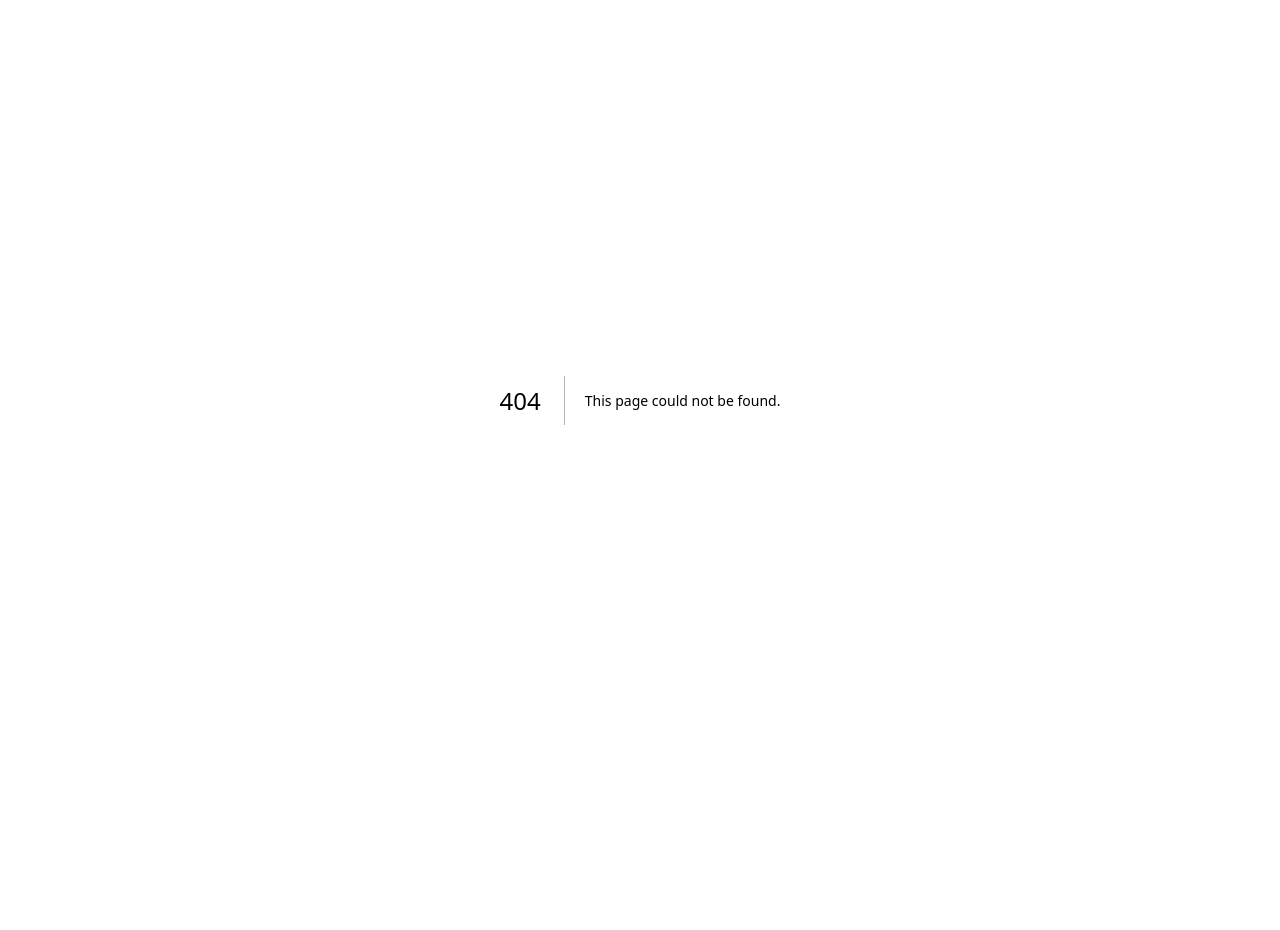
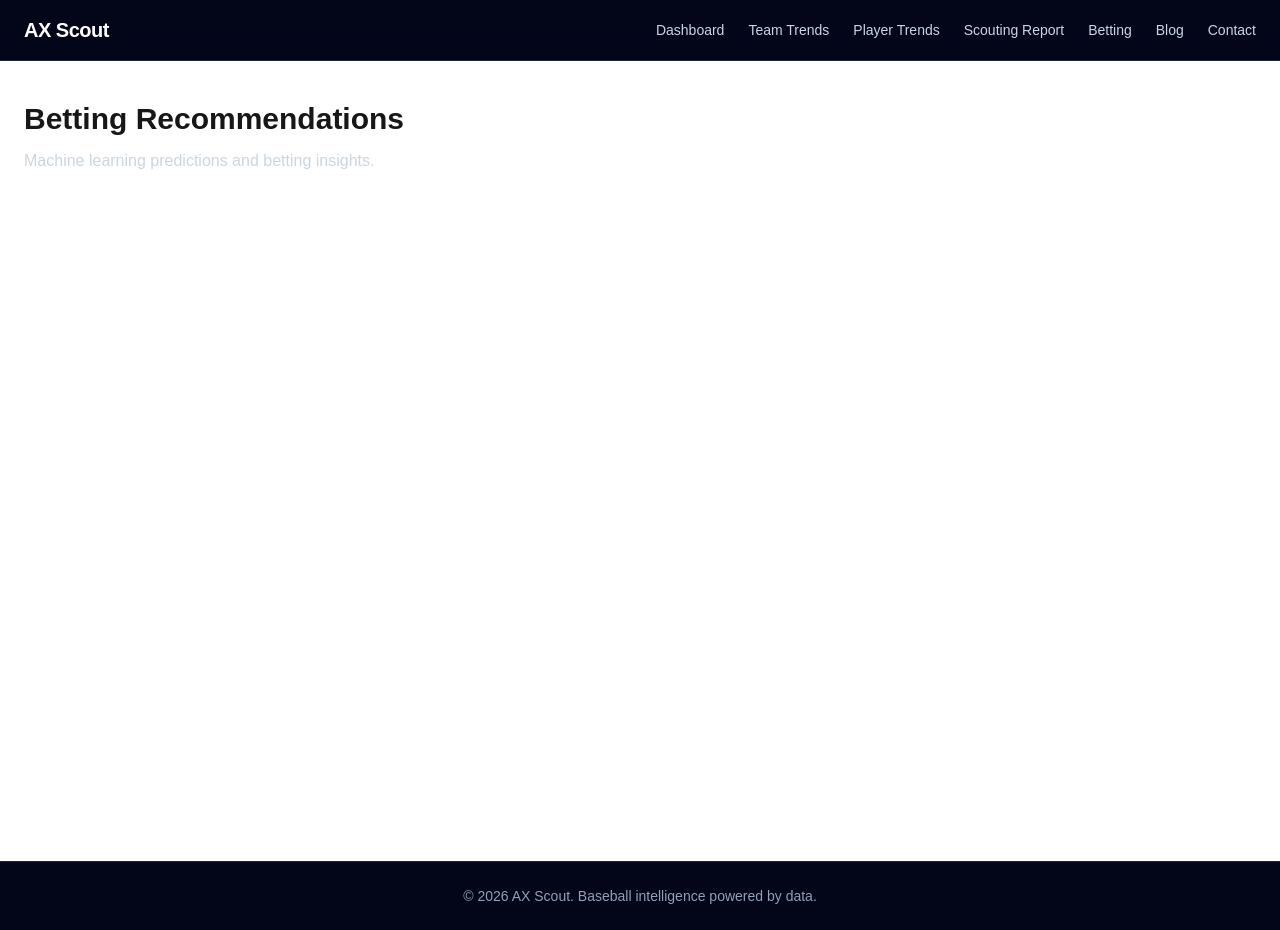
Before and after one commit to Anthony-Athens/axscout, a Next.js app: page /betting in a window 1280 px wide. Before the commit this address had no page. Before the commit the page ends 800 px from the top, so only its background shows below. Built offline with nearby package versions, Linux system fonts and the light colour scheme.

Commit message:
Add initial AX Scout page structure

```diff
--- /dev/null
+++ b/app/betting/page.tsx
@@ -0,0 +1,10 @@
+export default function BettingPage() {
+  return (
+    <section>
+      <h1 className="text-3xl font-bold">Betting Recommendations</h1>
+      <p className="mt-3 text-slate-300">
+        Machine learning predictions and betting insights.
+      </p>
+    </section>
+  );
+}
--- /dev/null
+++ b/app/blog/page.tsx
@@ -0,0 +1,10 @@
+export default function BlogPage() {
+  return (
+    <section>
+      <h1 className="text-3xl font-bold">Blog</h1>
+      <p className="mt-3 text-slate-300">
+        Baseball analytics articles and research.
+      </p>
+    </section>
+  );
+}
--- /dev/null
+++ b/app/contact/page.tsx
@@ -0,0 +1,10 @@
+export default function ContactPage() {
+  return (
+    <section>
+      <h1 className="text-3xl font-bold">Contact & Collaboration</h1>
+      <p className="mt-3 text-slate-300">
+        Interested in custom baseball analytics or collaboration? Lets talk.
+      </p>
+    </section>
+  );
+}
--- /dev/null
+++ b/app/dashboard/page.tsx
@@ -0,0 +1,10 @@
+export default function DashboardPage() {
+  return (
+    <section>
+      <h1 className="text-3xl font-bold">Dashboard</h1>
+      <p className="mt-3 text-slate-300">
+        Favorite-team analytics and MLB insights will appear here.
+      </p>
+    </section>
+  );
+}
--- a/app/layout.tsx
+++ b/app/layout.tsx
@@ -1,6 +1,9 @@
 import type { Metadata } from "next";
 import { Geist, Geist_Mono } from "next/font/google";
 import "./globals.css";
+
+import Navbar from "@/components/Navbar";
+import Footer from "@/components/Footer";
 
 const geistSans = Geist({
   variable: "--font-geist-sans",
@@ -13,8 +16,9 @@ const geistMono = Geist_Mono({
 });
 
 export const metadata: Metadata = {
-  title: "Create Next App",
-  description: "Generated by create next app",
+  title: "AX Scout",
+  description:
+    "Baseball analytics, scouting reports, and prediction intelligence.",
 };
 
 export default function RootLayout({
@@ -23,11 +27,18 @@ export default function RootLayout({
   children: React.ReactNode;
 }>) {
   return (
-    <html
-      lang="en"
-      className={`${geistSans.variable} ${geistMono.variable} h-full antialiased`}
-    >
-      <body className="min-h-full flex flex-col">{children}</body>
+    <html lang="en">
+      <body
+        className={`${geistSans.variable} ${geistMono.variable} bg-slate-950 text-white antialiased`}
+      >
+        <Navbar />
+
+        <main className="mx-auto min-h-screen max-w-7xl px-6 py-10">
+          {children}
+        </main>
+
+        <Footer />
+      </body>
     </html>
   );
 }
--- a/app/page.tsx
+++ b/app/page.tsx
@@ -1,65 +1,38 @@
-import Image from "next/image";
+import Link from "next/link";
 
 export default function Home() {
   return (
-    <div className="flex flex-col flex-1 items-center justify-center bg-zinc-50 font-sans dark:bg-black">
-      <main className="flex flex-1 w-full max-w-3xl flex-col items-center justify-between py-32 px-16 bg-white dark:bg-black sm:items-start">
-        <Image
-          className="dark:invert"
-          src="/next.svg"
-          alt="Next.js logo"
-          width={100}
-          height={20}
-          priority
-        />
-        <div className="flex flex-col items-center gap-6 text-center sm:items-start sm:text-left">
-          <h1 className="max-w-xs text-3xl font-semibold leading-10 tracking-tight text-black dark:text-zinc-50">
-            To get started, edit the page.tsx file.
-          </h1>
-          <p className="max-w-md text-lg leading-8 text-zinc-600 dark:text-zinc-400">
-            Looking for a starting point or more instructions? Head over to{" "}
-            <a
-              href="https://vercel.com/templates?framework=next.js&utm_source=create-next-app&utm_medium=appdir-template-tw&utm_campaign=create-next-app"
-              className="font-medium text-zinc-950 dark:text-zinc-50"
-            >
-              Templates
-            </a>{" "}
-            or the{" "}
-            <a
-              href="https://nextjs.org/learn?utm_source=create-next-app&utm_medium=appdir-template-tw&utm_campaign=create-next-app"
-              className="font-medium text-zinc-950 dark:text-zinc-50"
-            >
-              Learning
-            </a>{" "}
-            center.
-          </p>
+    <section className="space-y-10">
+      <div className="max-w-3xl space-y-6">
+        <p className="text-sm font-semibold uppercase tracking-wide text-blue-400">
+          AX Scout
+        </p>
+
+        <h1 className="text-5xl font-bold tracking-tight">
+          Baseball intelligence powered by data.
+        </h1>
+
+        <p className="text-lg text-slate-300">
+          Track team trends, evaluate player performance, generate scouting
+          reports, and explore prediction-driven MLB insights.
+        </p>
+
+        <div className="flex gap-4">
+          <Link
+            href="/dashboard"
+            className="rounded-lg bg-blue-500 px-5 py-3 font-semibold text-white hover:bg-blue-400"
+          >
+            View Dashboard
+          </Link>
+
+          <Link
+            href="/scouting-report"
+            className="rounded-lg border border-slate-700 px-5 py-3 font-semibold text-slate-200 hover:bg-slate-900"
+          >
+            Build Scouting Report
+          </Link>
         </div>
-        <div className="flex flex-col gap-4 text-base font-medium sm:flex-row">
-          <a
-            className="flex h-12 w-full items-center justify-center gap-2 rounded-full bg-foreground px-5 text-background transition-colors hover:bg-[#383838] dark:hover:bg-[#ccc] md:w-[158px]"
-            href="https://vercel.com/new?utm_source=create-next-app&utm_medium=appdir-template-tw&utm_campaign=create-next-app"
-            target="_blank"
-            rel="noopener noreferrer"
-          >
-            <Image
-              className="dark:invert"
-              src="/vercel.svg"
-              alt="Vercel logomark"
-              width={16}
-              height={16}
-            />
-            Deploy Now
-          </a>
-          <a
-            className="flex h-12 w-full items-center justify-center rounded-full border border-solid border-black/[.08] px-5 transition-colors hover:border-transparent hover:bg-black/[.04] dark:border-white/[.145] dark:hover:bg-[#1a1a1a] md:w-[158px]"
-            href="https://nextjs.org/docs?utm_source=create-next-app&utm_medium=appdir-template-tw&utm_campaign=create-next-app"
-            target="_blank"
-            rel="noopener noreferrer"
-          >
-            Documentation
-          </a>
-        </div>
-      </main>
-    </div>
+      </div>
+    </section>
   );
 }
--- /dev/null
+++ b/app/scouting-report/page.tsx
@@ -0,0 +1,10 @@
+export default function ScoutingReportPage() {
+  return (
+    <section>
+      <h1 className="text-3xl font-bold">Scouting Report</h1>
+      <p className="mt-3 text-slate-300">
+        Compare two teams and generate a complete matchup report.
+      </p>
+    </section>
+  );
+}
--- /dev/null
+++ b/app/trends/individual/page.tsx
@@ -0,0 +1,10 @@
+export default function IndividualTrendsPage() {
+  return (
+    <section>
+      <h1 className="text-3xl font-bold">Player Trends</h1>
+      <p className="mt-3 text-slate-300">
+        Offensive and pitching performance trends.
+      </p>
+    </section>
+  );
+}
--- /dev/null
+++ b/app/trends/team/page.tsx
@@ -0,0 +1,10 @@
+export default function TeamTrendsPage() {
+  return (
+    <section>
+      <h1 className="text-3xl font-bold">Team Trends</h1>
+      <p className="mt-3 text-slate-300">
+        Weekly and season-long team analytics.
+      </p>
+    </section>
+  );
+}
--- /dev/null
+++ b/components/Footer.tsx
@@ -0,0 +1,7 @@
+export default function Footer() {
+  return (
+    <footer className="border-t border-slate-800 bg-slate-950 px-6 py-6 text-center text-sm text-slate-400">
+      © {new Date().getFullYear()} AX Scout. Baseball intelligence powered by data.
+    </footer>
+  );
+}
--- /dev/null
+++ b/components/Navbar.tsx
@@ -0,0 +1,23 @@
+import Link from "next/link";
+
+export default function Navbar() {
+  return (
+    <header className="border-b border-slate-800 bg-slate-950 text-white">
+      <nav className="mx-auto flex max-w-7xl items-center justify-between px-6 py-4">
+        <Link href="/" className="text-xl font-bold tracking-tight">
+          AX Scout
+        </Link>
+
+        <div className="flex gap-6 text-sm text-slate-300">
+          <Link href="/dashboard">Dashboard</Link>
+          <Link href="/trends/team">Team Trends</Link>
+          <Link href="/trends/individual">Player Trends</Link>
+          <Link href="/scouting-report">Scouting Report</Link>
+          <Link href="/betting">Betting</Link>
+          <Link href="/blog">Blog</Link>
+          <Link href="/contact">Contact</Link>
+        </div>
+      </nav>
+    </header>
+  );
+}
```
